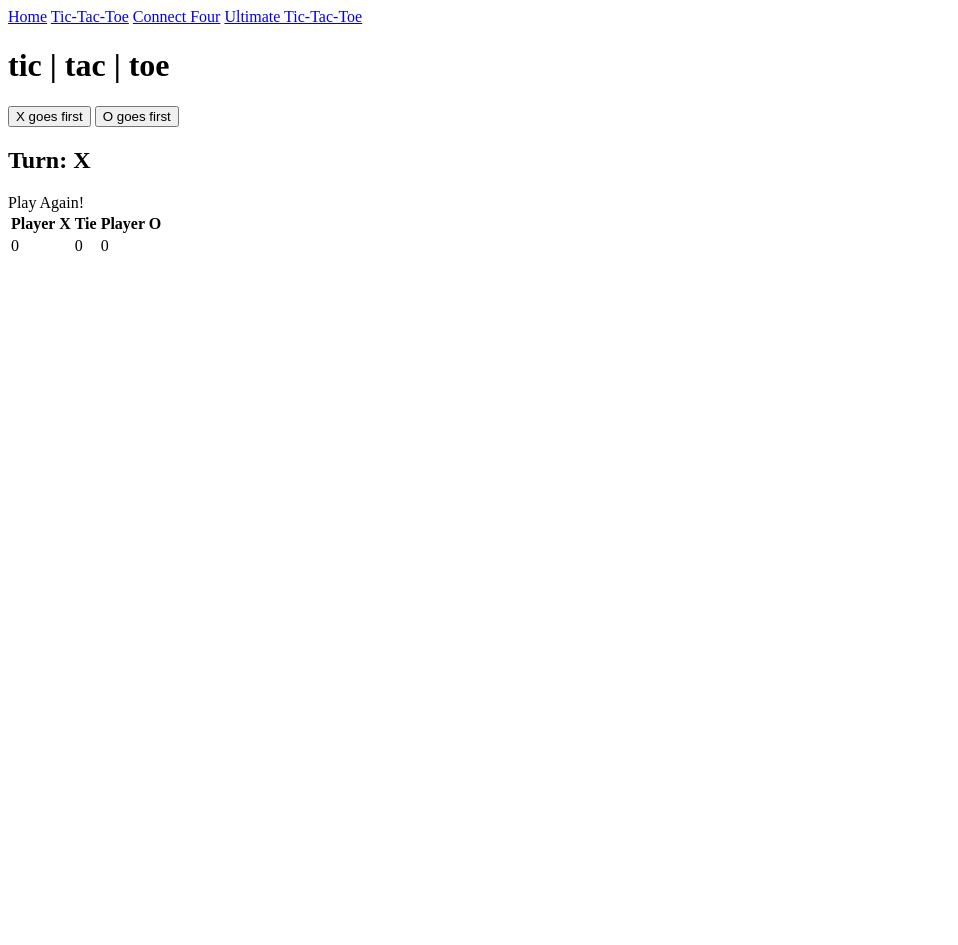
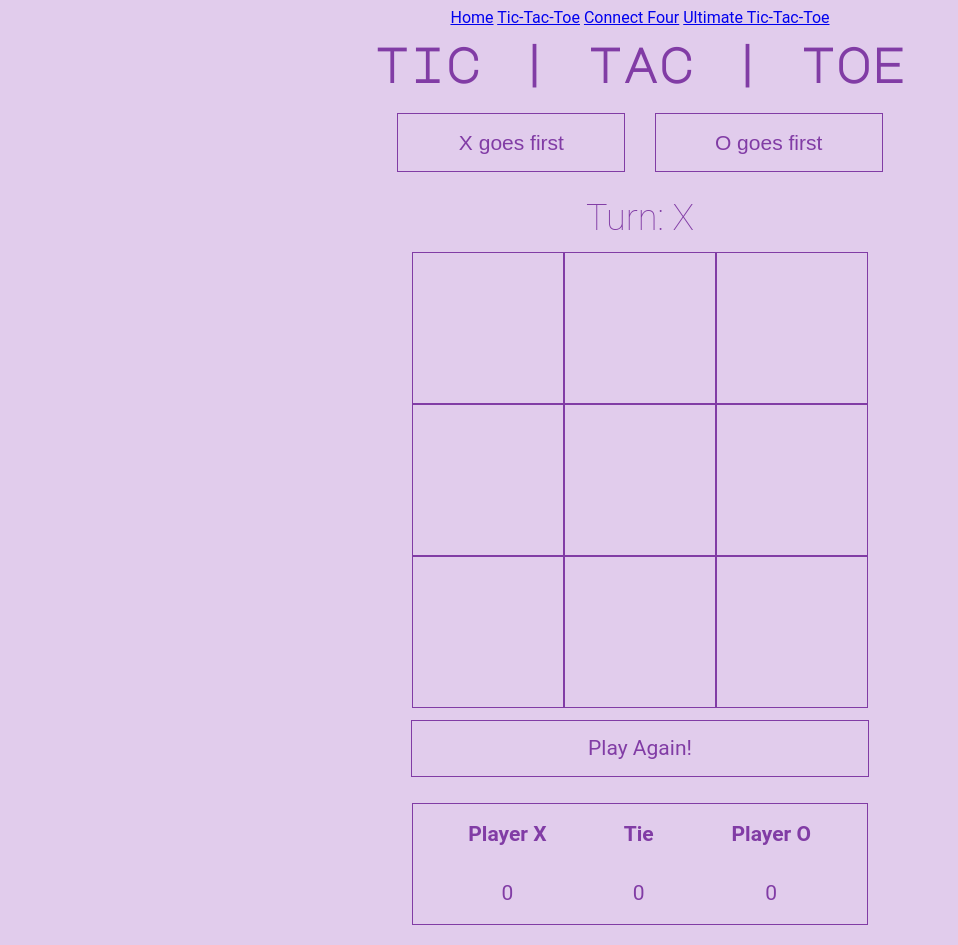
Before and after one commit to vfunez/pset-9, a plain HTML site: page tic-tac-toe.html in a window 1280 px wide. Shown: the whole page, without its empty margins (0-958 px from the left). Before the commit the page ends 800 px from the top, so only its background shows below. Drawn offline with Linux system fonts and the light colour scheme.

Commit message:
tic-tac-toe stylesheet

```diff
--- a/tic-tac-toe.html
+++ b/tic-tac-toe.html
@@ -8,7 +8,7 @@
     <meta http-equiv="X-UA-Compatible" content="ie=edge" />
 
     <link href="https://fonts.googleapis.com/css?family=Major+Mono+Display" rel="stylesheet" />
-    <link href="css/styles.css" rel="stylesheet" type="text/css" />
+    <link href="css/tic-tac-toe.css" rel="stylesheet" type="text/css" />
     <script defer src="js/tic-tac-toe.js"></script>
 
   </head>
```
